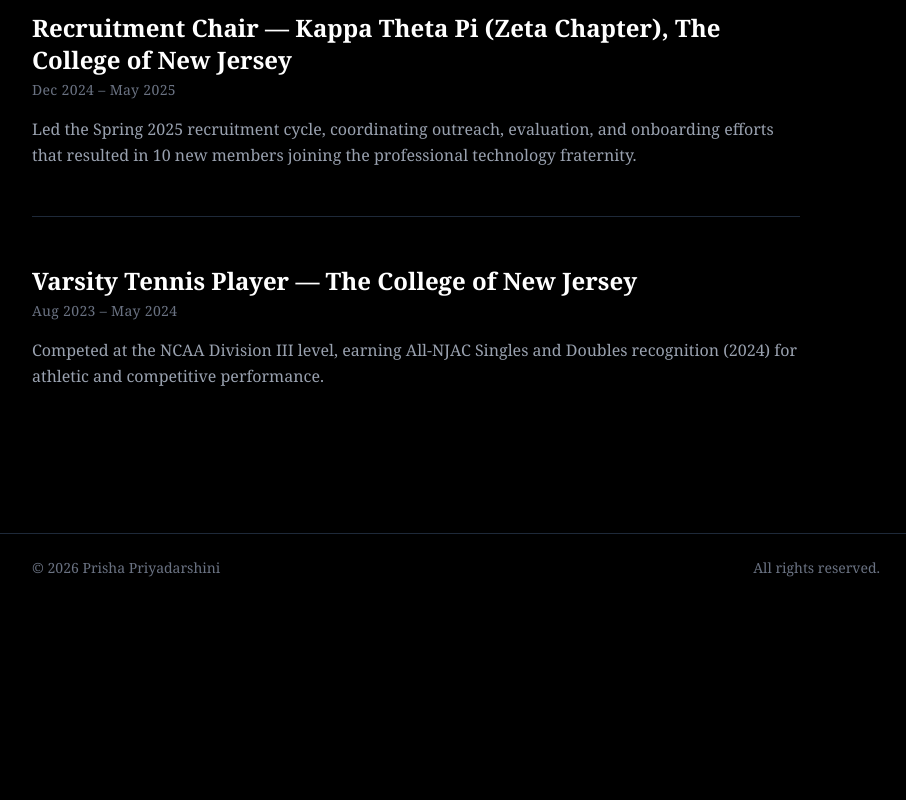
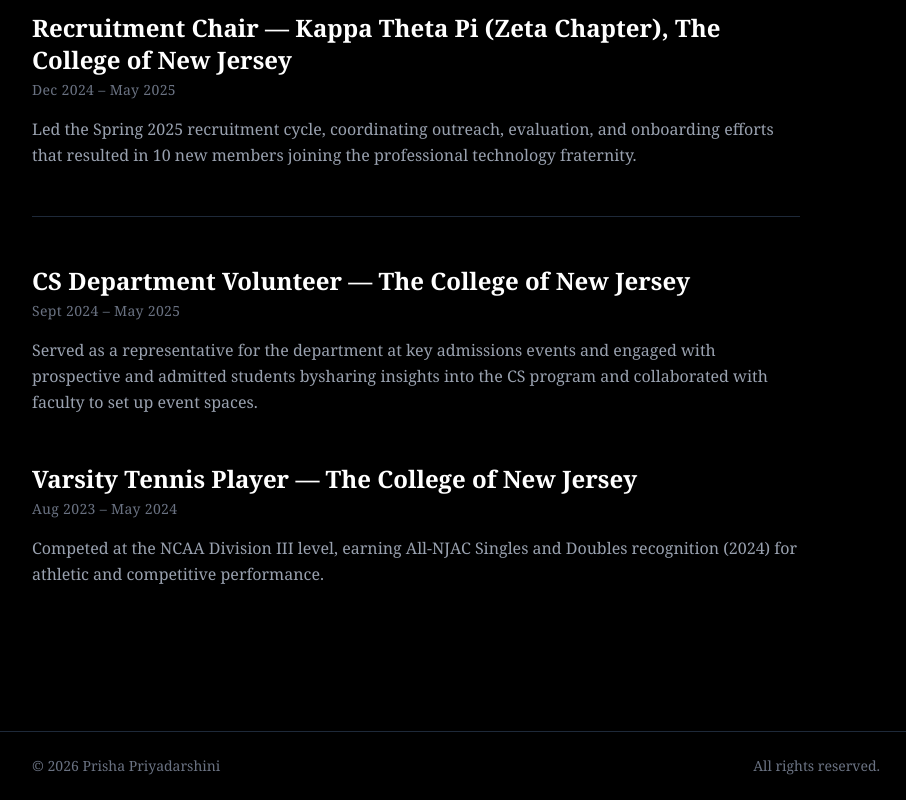
Before and after one commit to priyadp1/Website, a Next.js app in the folder prisha-portfolio/: page /extracurriculars in a window 1280 px wide. Shown: the part 783-1583 px from the top of the page, without its empty margins (184-1090 px from the left). Before the commit the page ends 1385 px from the top, so only its background shows below. Built offline with nearby package versions, Linux system fonts and the light colour scheme.

Commit message:
Updated extracurriculars

```diff
--- a/prisha-portfolio/src/app/extracurriculars/page.tsx
+++ b/prisha-portfolio/src/app/extracurriculars/page.tsx
@@ -76,6 +76,24 @@
 
         <hr className="border-gray-800" />
 
+         {/* CS Department Volunteer */}
+        <div className="space-y-4">
+          <div>
+            <h2 className="text-2xl font-semibold text-white">
+              CS Department Volunteer — The College of New Jersey
+            </h2>
+            <p className="text-sm text-gray-500 mt-1 tracking-wide">
+              Sept 2024 – May 2025
+            </p>
+          </div>
+
+          <p className="text-gray-400 leading-relaxed">
+            Served as a representative for the department at key admissions events
+            and engaged with prospective and admitted students bysharing insights into the CS
+            program and collaborated with faculty to set up event spaces.
+          </p>
+        </div>
+
         {/* Varsity Tennis */}
         <div className="space-y-4">
           <div>
```
